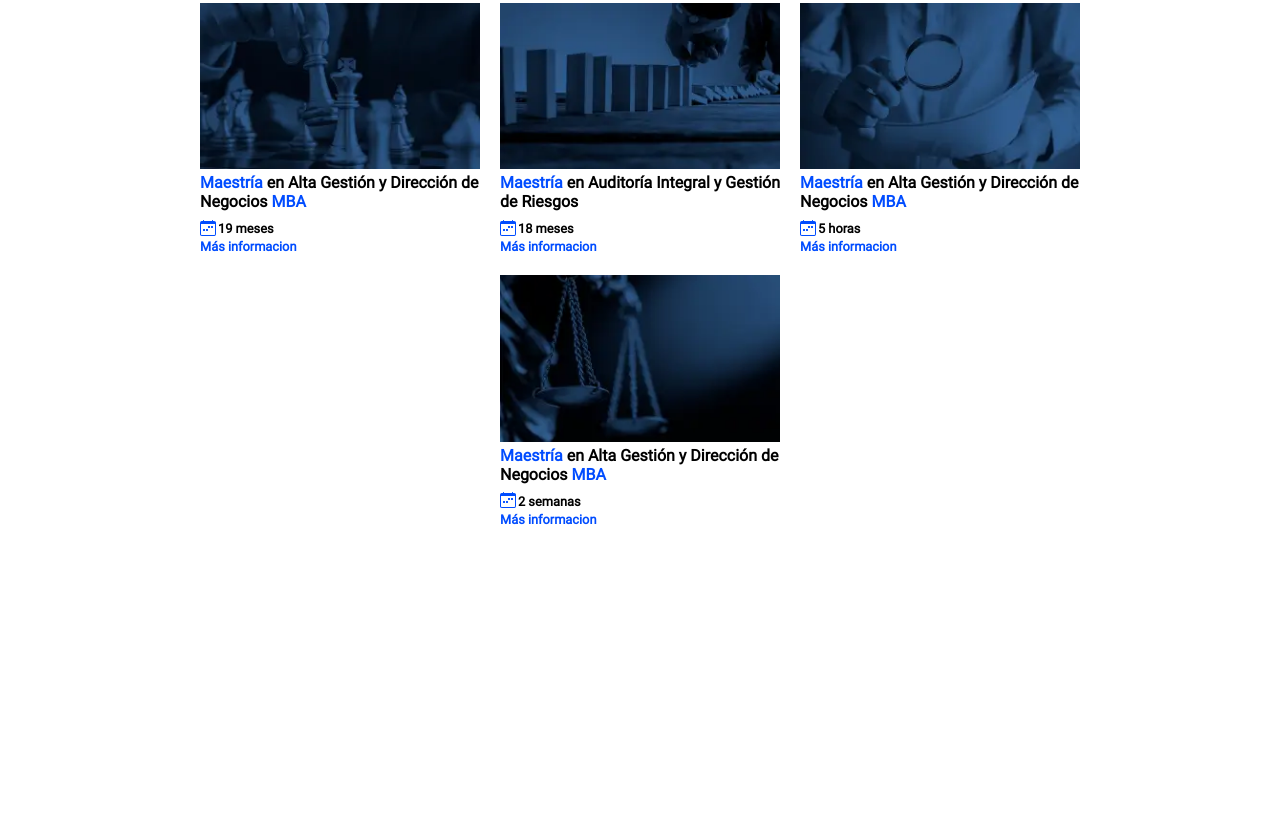
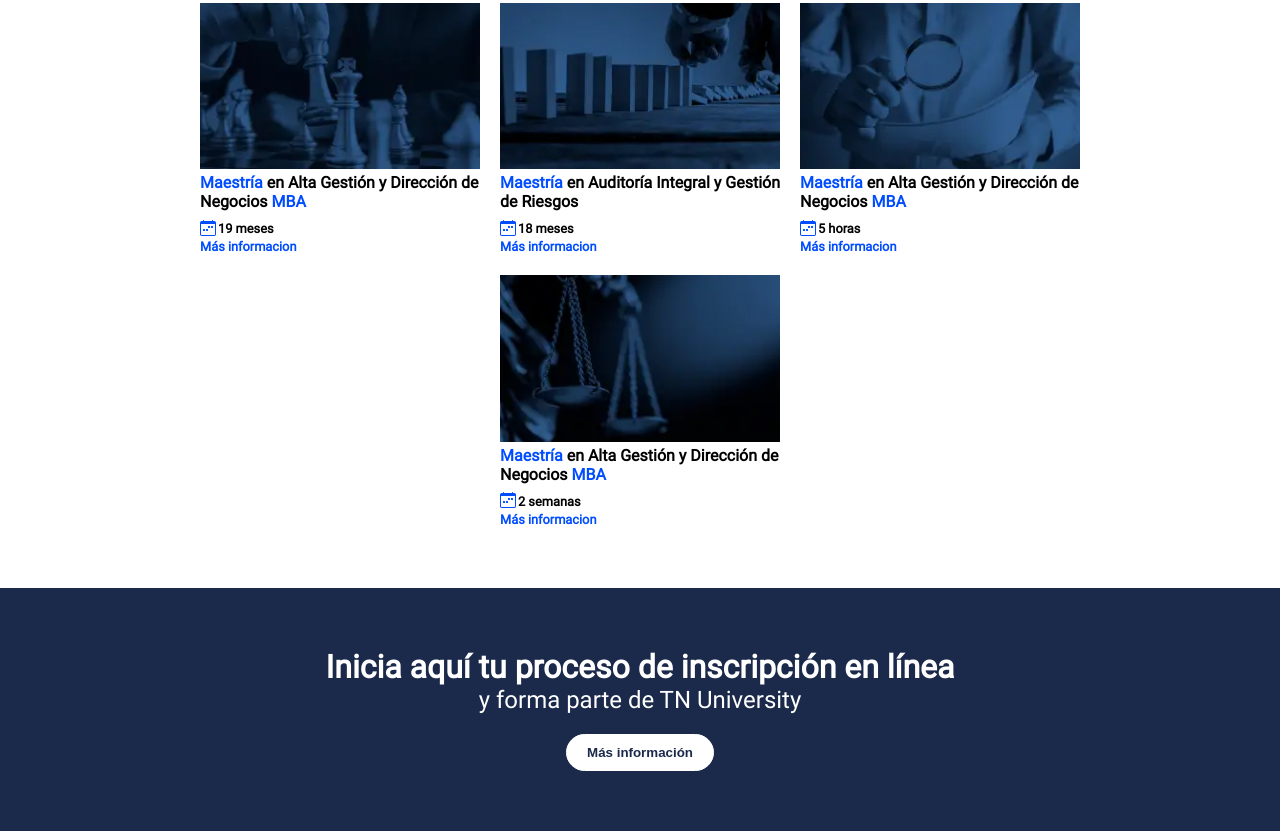
Before and after one commit to ballescript/landing, a plain HTML site: page index.html in a window 1280 px wide. Shown: the part 1322-2153 px from the top of the page. Before the commit the page ends 1910 px from the top, so only its background shows below. Drawn offline with Linux system fonts and the light colour scheme.

Commit message:
Add files via upload

```diff
--- a/index.html
+++ b/index.html
@@ -37,7 +37,7 @@
                 <h1>Bienvenido a TN University<br>Business School</h1>
                 <hr class="blue-bar">
                 <h2>Maestrías, especialidades, diplomados, cursos, programas ejecutivos, seminarios y doctorados</h2>
-                <button class="welcome-info">Más información</button>
+                <button class="round-button">Más información</button>
             </div>
         </div>
     </div>
@@ -109,5 +109,11 @@
         </div>
     </div>
 
+    <div class="action-call">
+        <p class="action-title">Inicia aquí tu proceso de inscripción en línea</p>
+        <p class="sub-action">y forma parte de TN University</p>
+        <button class="round-button">Más información</button>
+    </div>
+
   </body>
 </html>
--- a/style.css
+++ b/style.css
@@ -81,10 +81,10 @@ ul {
     font-size: 1rem;
 }
 
-.welcome-info {
+.round-button {
     background-color: white;
     color: #1b294a;
-    border: none;
+    border: 1px solid white;
     border-radius: 20px;
     padding: 10px 20px;
     margin-top: 20px;
@@ -93,7 +93,7 @@ ul {
     transition: all .2s ease-in-out;
 }
 
-.welcome-info:hover{
+.round-button:hover{
     background-color: #1b294a;
     color: white;
 }
@@ -226,3 +226,19 @@ ul {
     color:#004cff;
     font-size: .8rem;
 }
+
+.action-call {
+    text-align: center;
+    background-color:#1b294a;
+    color: white;
+    padding: 60px 10vw;
+}
+
+.action-title {
+    font-size: 2rem;
+    font-weight: bold;
+}
+
+.sub-action {
+    font-size: 1.5rem;
+}
```
